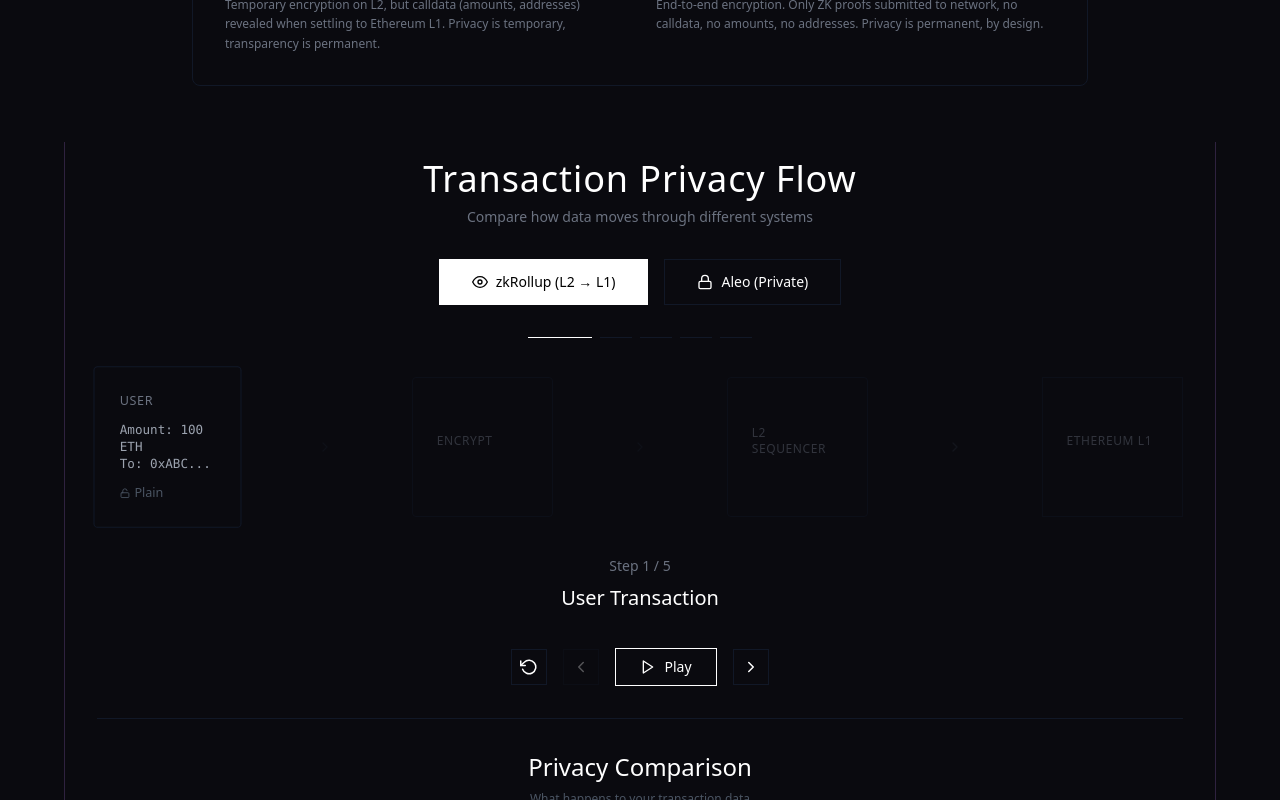
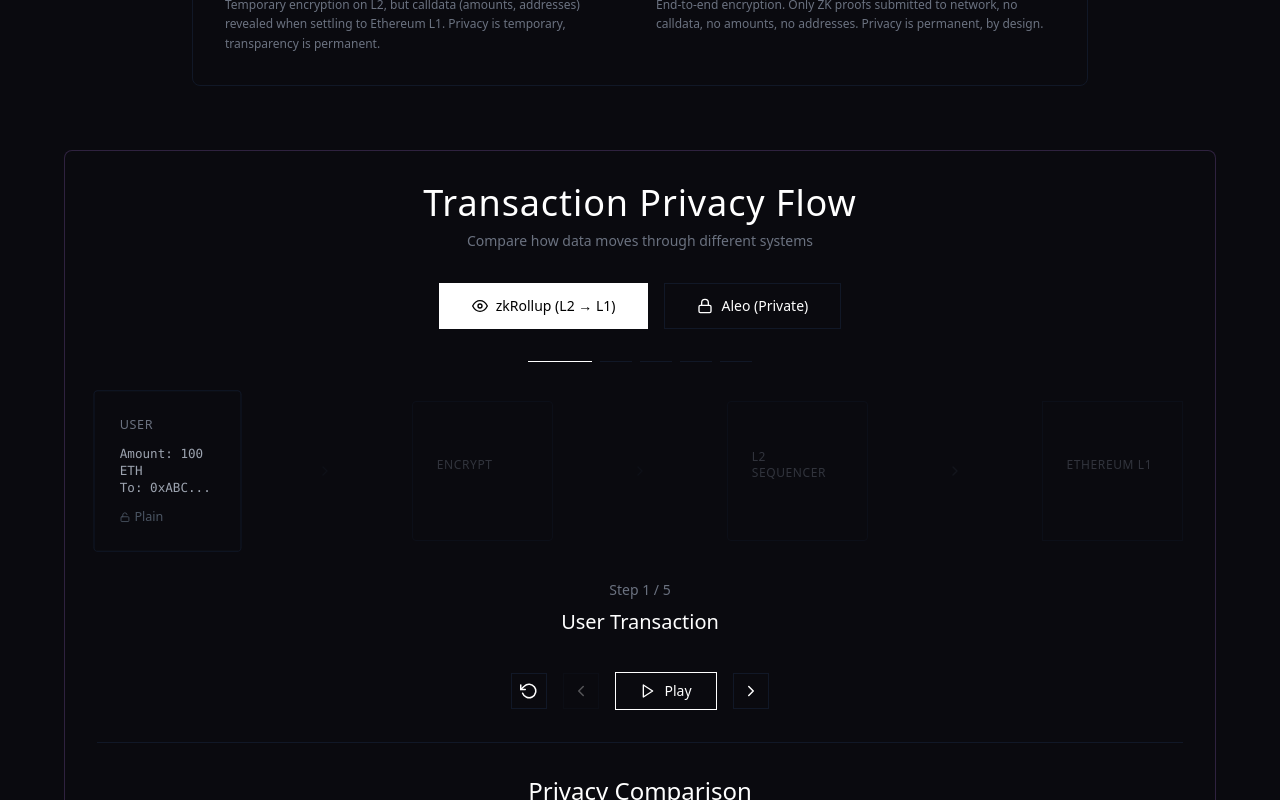
Before and after one commit to 760AnaPY/aleo-site, a React (Vite) app: page / in a window 1280 px wide. Shown: the part 5400-6200 px from the top of the page. Built offline with nearby package versions, Linux system fonts and the light colour scheme.

Commit message:
Revert background smoothing; restore previous spacing and borders for Architecture and Transaction Privacy Flow

```diff
--- a/src/components/Hero/PrivacyArchitectureSection.jsx
+++ b/src/components/Hero/PrivacyArchitectureSection.jsx
@@ -2,7 +2,7 @@
 
 const PrivacyArchitectureSection = () => {
   return (
-    <section id="architecture" className="relative bg-[#0a0a0f] text-white px-8 pt-12 pb-2">
+    <section id="architecture" className="bg-[#0a0a0f] text-white px-8 pt-12 pb-2">
       <div className="max-w-6xl mx-auto w-full">
         <div className="text-center mb-16">
           <div className="text-xs text-gray-500 uppercase tracking-wider mb-4">
@@ -56,10 +56,6 @@
 
         {/* Diagram removed per request */}
       </div>
-
-      {/* Smooth fade into next section */}
-      <div className="absolute bottom-0 left-0 right-0 h-10 bg-gradient-to-b from-transparent to-[#0a0a0f] pointer-events-none" />
-
     </section>
   );
 };
--- a/src/components/Hero/TransactionFlowComparison.jsx
+++ b/src/components/Hero/TransactionFlowComparison.jsx
@@ -44,10 +44,9 @@
   const playPause = () => { if (step >= steps.length - 1) setStep(0); setIsPlaying(p => !p); };
 
   return (
-    <section id="flow" className="relative overflow-hidden bg-[#0a0a0f] text-white px-8 pt-0 pb-12">
-      <div className="absolute top-0 left-0 right-0 h-8 bg-gradient-to-b from-transparent to-[#0a0a0f] pointer-events-none"></div>
+    <section id="flow" className="bg-[#0a0a0f] text-white px-8 pt-2 pb-12">
       <div className="max-w-6xl mx-auto">
-        <div className="relative -mt-4 bg-[#0a0a0f] p-8 rounded-lg border border-[#c084fc]/20 backdrop-blur-sm">
+        <div className="bg-[#0a0a0f] p-8 rounded-lg border border-[#c084fc]/20 backdrop-blur-sm">
           <div className="text-center mb-8">
           <h2 className="text-4xl font-light mb-2 tracking-wide">Transaction Privacy Flow</h2>
           <p className="text-gray-500 text-sm">Compare how data moves through different systems</p>
```
Also changed, not shown: COMMITMSG.txt (added).
